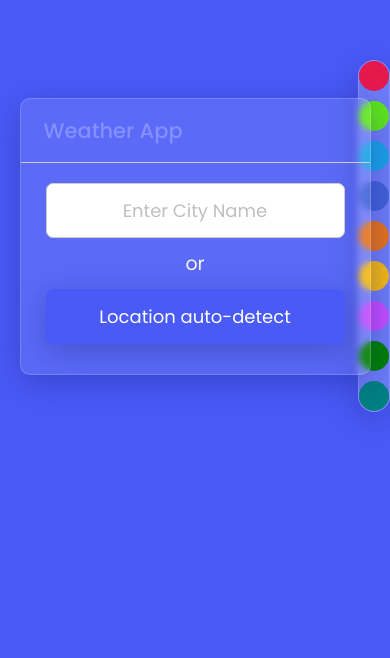
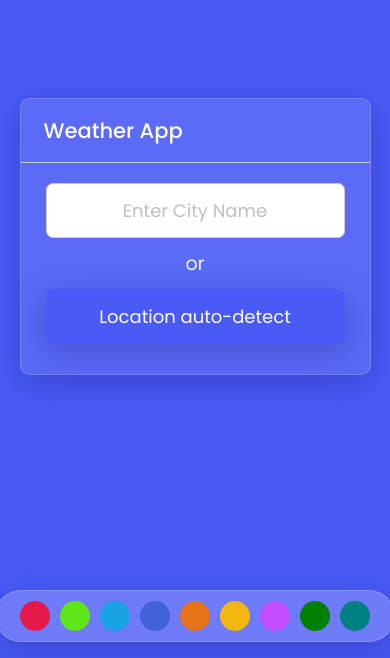
Before and after one commit to abdellatif-laghjaj/weather-web-app, a plain HTML site: page index.html in a window 390 px wide. Shown: the part 186-844 px from the top of the page. Drawn offline with nearby package versions, Linux system fonts and the light colour scheme.

Commit message:
improve color palette

```diff
--- a/css/style.css
+++ b/css/style.css
@@ -7,10 +7,11 @@
   font-family: "Poppins", sans-serif;
 }
 
-:root{
+:root {
   --primary-color: #495af7;
   --secondary-color: #8490ff;
   --text-color: #fff;
+  --input-color: #000;
   --light-gery: #f5f5f5;
   --pending-color: #b7e4ec;
   --pending-text-color: #0c6047;
@@ -33,18 +34,19 @@ body {
 .wrapper {
   width: 400px;
   background: #fff;
-  border-radius: 7px;background: rgba( 255, 255, 255, 0.1 );
-  box-shadow: 0 8px 32px 0 rgba( 31, 38, 135, 0.37 );
-  backdrop-filter: blur( 3px );
-  -webkit-backdrop-filter: blur( 3px );
+  border-radius: 7px;
+  background: rgba(255, 255, 255, 0.1);
+  box-shadow: 0 8px 32px 0 rgba(31, 38, 135, 0.37);
+  backdrop-filter: blur(3px);
+  -webkit-backdrop-filter: blur(3px);
   border-radius: 10px;
-  border: 1px solid rgba( 255, 255, 255, 0.18 );
+  border: 1px solid rgba(255, 255, 255, 0.18);
 }
 .wrapper header {
   display: flex;
   font-size: 21px;
   font-weight: 500;
-  color: var(--secondary-color);
+  color: var(--text-color);
   padding: 16px 15px;
   align-items: center;
   border-bottom: 1px solid #ccc;
@@ -123,7 +125,7 @@ header i {
   color: var(--text-color);
   cursor: pointer;
   background: var(--primary-color);
-  box-shadow: 0 8px 32px 0 rgba( 31, 38, 135, 0.37 );
+  box-shadow: 0 8px 32px 0 rgba(31, 38, 135, 0.37);
   transition: 0.3s ease;
 }
 .input-part button:hover {
@@ -248,12 +250,33 @@ header i {
   margin-bottom: 10px;
 }
 
-
-
 /* Media Queries */
 @media only screen and (max-width: 436px) {
-  .wrapper{
+  .wrapper {
     max-width: 90%;
     min-width: 90%;
   }
 }
+
+@media only screen and (max-width: 636px) {
+  .color-palette {
+    display: flex;
+    flex-direction: row;
+    justify-content: center;
+    left: 50%;
+    transform: translateX(-50%);
+    bottom: 0;
+    padding: 0;
+    margin: 0;
+    width: 400px;
+    margin-bottom: 16px;
+  }
+
+  .color-palette .theme-color {
+    margin-top: 10px;
+  }
+
+  .color-palette .theme-color:not(:last-child) {
+    margin-right: 10px;
+  }
+}
--- a/js/script.js
+++ b/js/script.js
@@ -135,7 +135,7 @@ colorBtns.forEach((btn) => {
 });
 
 function changeTheme(color) {
-  document.documentElement.style.setProperty("--bg-color", color);
+  document.documentElement.style.setProperty("--primary-color", color);
   saveTheme(color);
 }
 
```
